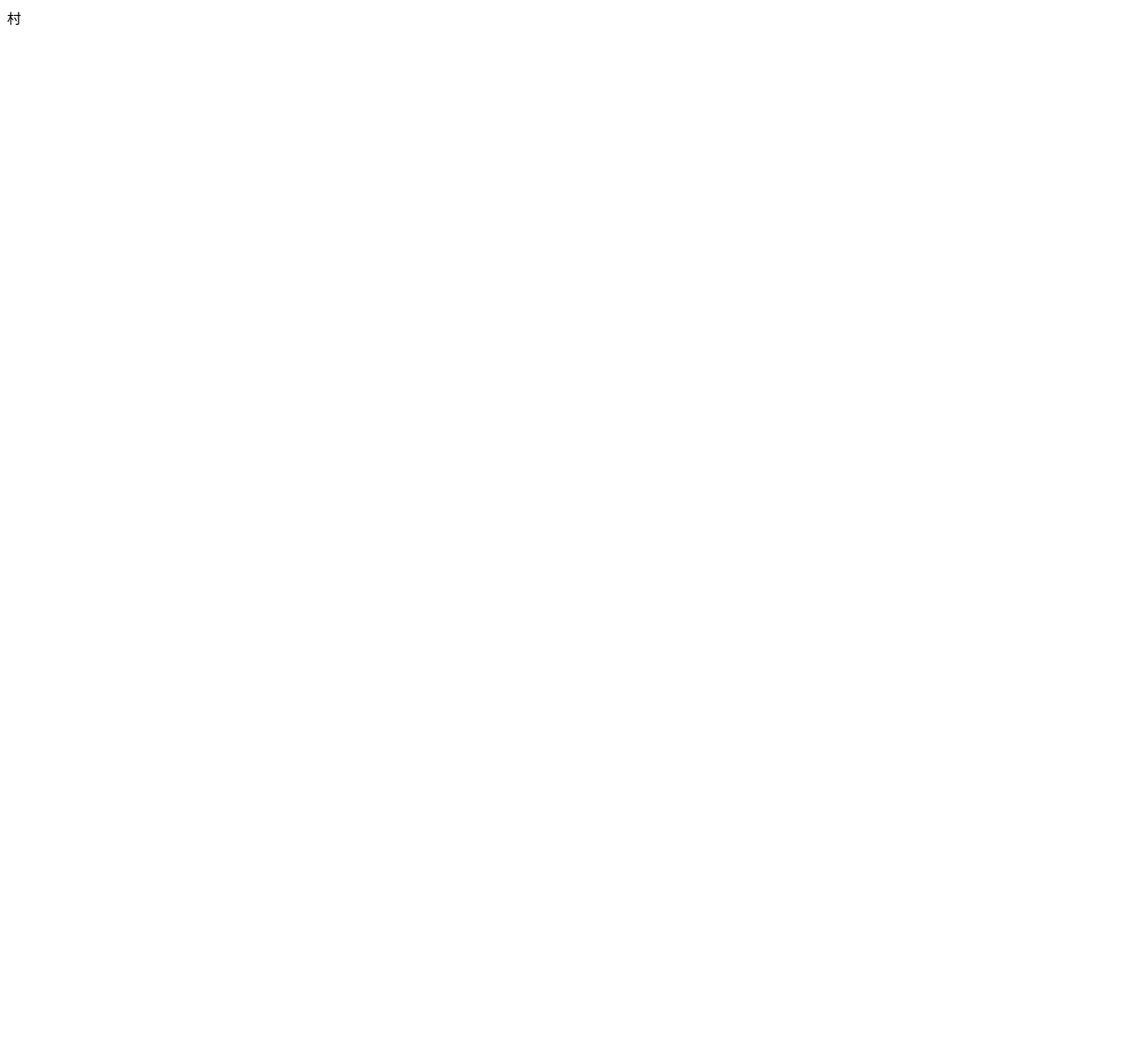
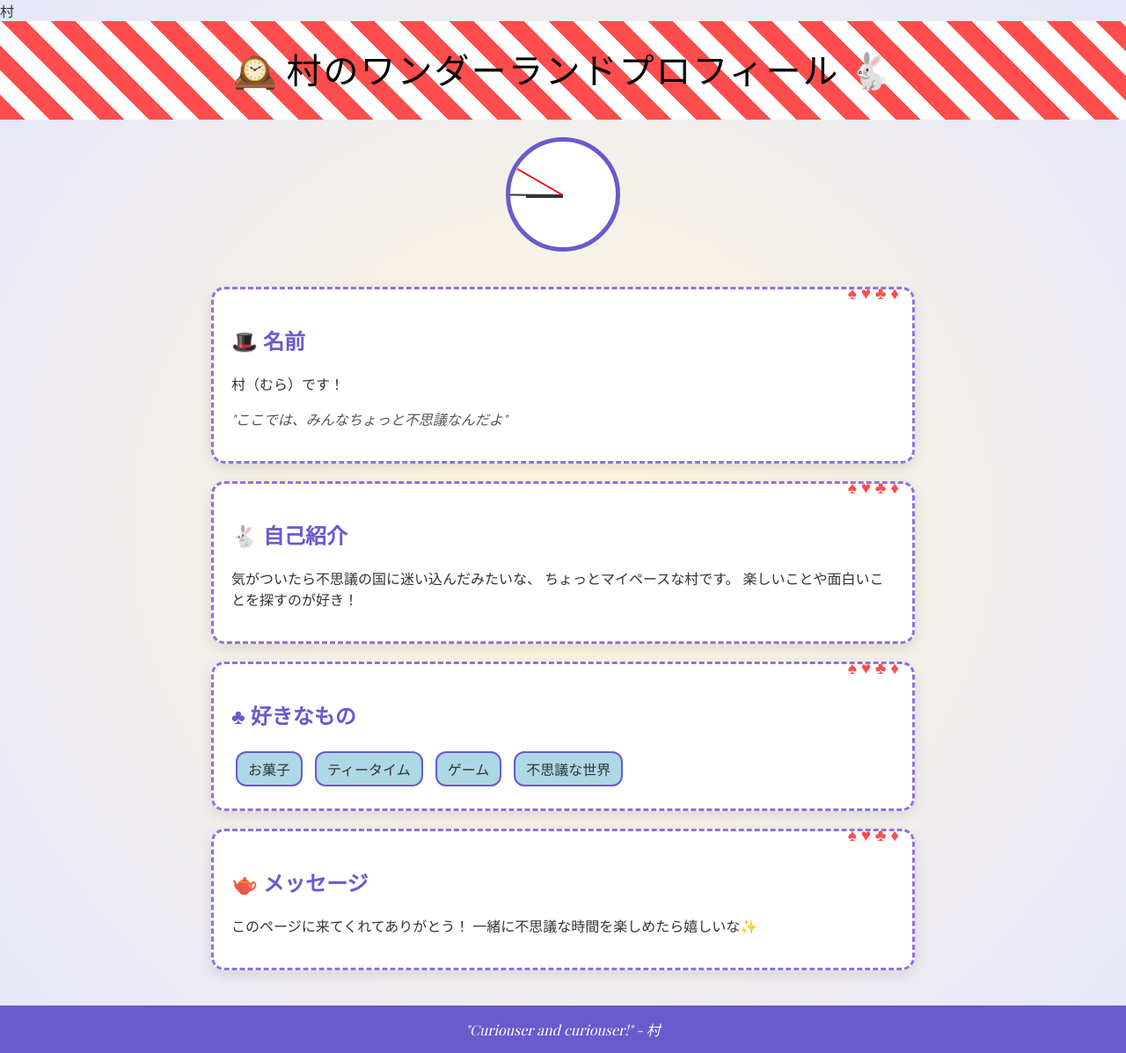
Before and after one commit to zinjya/profail2, a plain HTML site: page index.html in a window 1280 px wide. Shown: the whole page at 88% size. Before the commit the page ends 800 px from the top, so only its background shows below. Drawn offline with nearby package versions, Linux system fonts and the light colour scheme.

Commit message:
Update index.html

```diff
--- a/index.html
+++ b/index.html
@@ -1 +1,194 @@
 村
+<!DOCTYPE html>
+<html lang="ja">
+<head>
+  <meta charset="UTF-8">
+  <title>村の自己紹介 - 不思議の国</title>
+
+  <!-- アリス風フォント -->
+  <link href="https://fonts.googleapis.com/css2?family=Great+Vibes&family=Playfair+Display&display=swap" rel="stylesheet">
+
+  <style>
+    body {
+      margin: 0;
+      font-family: 'Playfair Display', serif;
+      background: radial-gradient(circle, #fff8dc, #e6e6fa);
+      color: #333;
+    }
+
+    header {
+      font-family: 'Great Vibes', cursive;
+      background: repeating-linear-gradient(
+        45deg,
+        #ff4d4d,
+        #ff4d4d 20px,
+        #ffffff 20px,
+        #ffffff 40px
+      );
+      color: black;
+      text-align: center;
+      padding: 25px;
+      font-size: 2.5em;
+      letter-spacing: 2px;
+    }
+
+    .container {
+      max-width: 800px;
+      margin: auto;
+      padding: 20px;
+    }
+
+    .card {
+      background: white;
+      border-radius: 15px;
+      padding: 20px;
+      margin-bottom: 20px;
+      border: 3px dashed #9370db;
+      box-shadow: 0 5px 15px rgba(0,0,0,0.1);
+      position: relative;
+    }
+
+    .card::before {
+      content: "♠ ♥ ♣ ♦";
+      position: absolute;
+      top: -10px;
+      right: 15px;
+      font-size: 1.2em;
+      color: #ff4d4d;
+    }
+
+    h2 {
+      color: #6a5acd;
+    }
+
+    .tag {
+      display: inline-block;
+      background: #add8e6;
+      padding: 6px 12px;
+      border-radius: 12px;
+      margin: 5px;
+      border: 2px solid #6a5acd;
+    }
+
+    footer {
+      text-align: center;
+      padding: 15px;
+      background: #6a5acd;
+      color: white;
+      font-style: italic;
+    }
+
+    .quote {
+      font-style: italic;
+      color: #555;
+      margin-top: 10px;
+    }
+
+    /* 時計 */
+    .clock {
+      width: 120px;
+      height: 120px;
+      border: 5px solid #6a5acd;
+      border-radius: 50%;
+      position: relative;
+      margin: 20px auto;
+      background: #fff;
+    }
+
+    .hand {
+      position: absolute;
+      width: 50%;
+      height: 2px;
+      background: #333;
+      top: 50%;
+      transform-origin: 100%;
+      transform: rotate(90deg);
+    }
+
+    .hour {
+      height: 4px;
+      width: 35%;
+      left: 15%;
+      animation: rotateHour 43200s linear infinite;
+    }
+
+    .minute {
+      animation: rotateMinute 3600s linear infinite;
+    }
+
+    .second {
+      background: red;
+      animation: rotateSecond 60s linear infinite;
+    }
+
+    @keyframes rotateSecond {
+      from { transform: rotate(0deg); }
+      to { transform: rotate(360deg); }
+    }
+
+    @keyframes rotateMinute {
+      from { transform: rotate(0deg); }
+      to { transform: rotate(360deg); }
+    }
+
+    @keyframes rotateHour {
+      from { transform: rotate(0deg); }
+      to { transform: rotate(360deg); }
+    }
+
+  </style>
+</head>
+<body>
+
+<header>
+  🕰️ 村のワンダーランドプロフィール 🐇
+</header>
+
+<!-- 動く時計 -->
+<div class="clock">
+  <div class="hand hour"></div>
+  <div class="hand minute"></div>
+  <div class="hand second"></div>
+</div>
+
+<div class="container">
+
+  <div class="card">
+    <h2>🎩 名前</h2>
+    <p>村（むら）です！</p>
+    <p class="quote">"ここでは、みんなちょっと不思議なんだよ"</p>
+  </div>
+
+  <div class="card">
+    <h2>🐇 自己紹介</h2>
+    <p>
+      気がついたら不思議の国に迷い込んだみたいな、
+      ちょっとマイペースな村です。
+      楽しいことや面白いことを探すのが好き！
+    </p>
+  </div>
+
+  <div class="card">
+    <h2>♣ 好きなもの</h2>
+    <div class="tag">お菓子</div>
+    <div class="tag">ティータイム</div>
+    <div class="tag">ゲーム</div>
+    <div class="tag">不思議な世界</div>
+  </div>
+
+  <div class="card">
+    <h2>🫖 メッセージ</h2>
+    <p>
+      このページに来てくれてありがとう！
+      一緒に不思議な時間を楽しめたら嬉しいな✨
+    </p>
+  </div>
+
+</div>
+
+<footer>
+  "Curiouser and curiouser!" - 村
+</footer>
+
+</body>
+</html>
```
